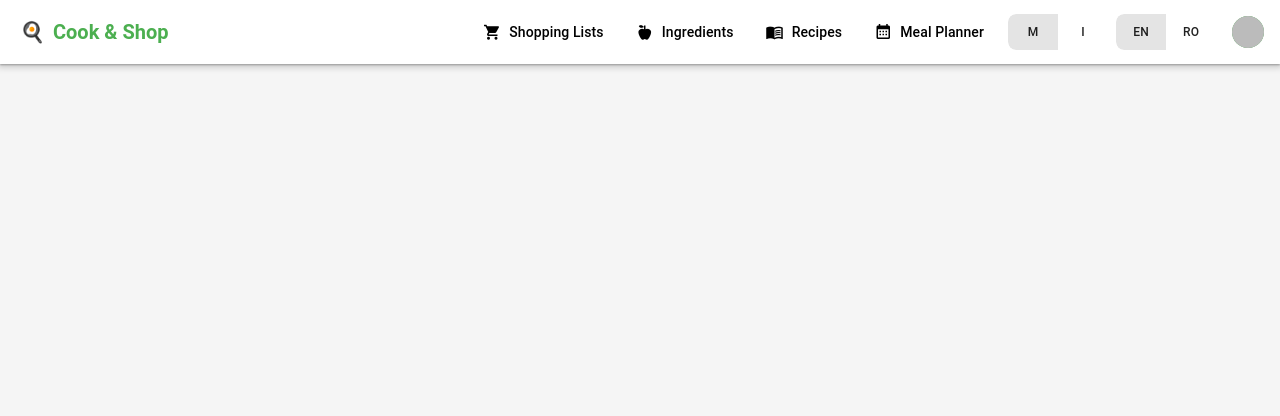
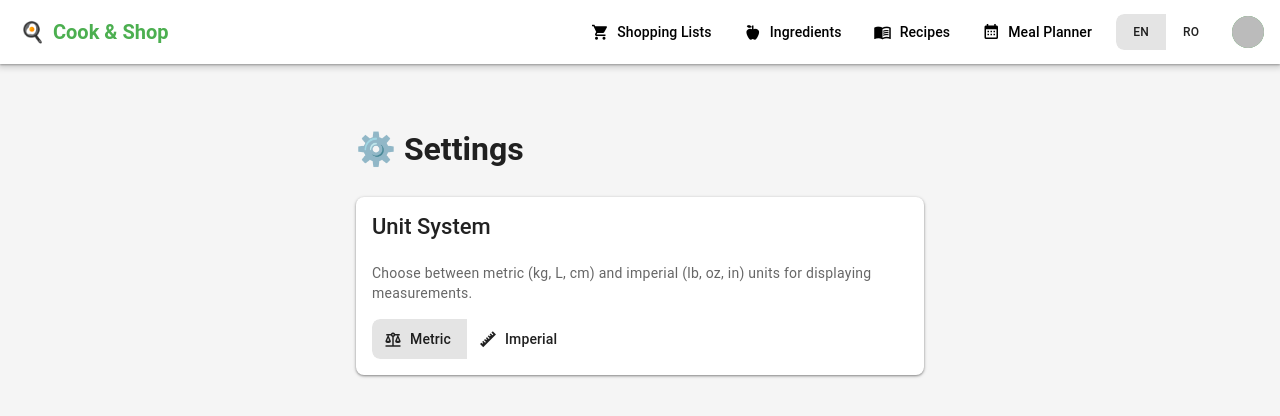
Before and after one commit to danielfracea/Cooking-and-Shopping, a Vue app: page /settings in a window 1280 px wide. Shown: the top 416 px of the page. Built offline with nearby package versions, Linux system fonts and the light colour scheme; no server answers; sample sign-in values are in the browser's storage.

Commit message:
feat: add settings page with unit system, accessible from user dropdown
Agent-Logs-Url: https://github.com/danielfracea/Cooking-and-Shopping/sessions/b8e986e4-fa79-49cd-ab67-b09e8ac5ca97

Co-authored-by: danielfracea <235826647+danielfracea@users.noreply.github.com>

```diff
--- a/src/components/NavBar.vue
+++ b/src/components/NavBar.vue
@@ -13,10 +13,6 @@
         <v-btn :to="'/recipes'" variant="text" prepend-icon="mdi-book-open-variant" rounded="lg">{{ t('nav.recipes') }}</v-btn>
         <v-btn :to="'/meal-planner'" variant="text" prepend-icon="mdi-calendar-month" rounded="lg">{{ t('nav.mealPlanner') }}</v-btn>
       </div>
-      <v-btn-toggle v-model="settingsStore.unitSystem" mandatory density="compact" rounded="lg" class="mr-2" @update:model-value="settingsStore.setUnitSystem">
-        <v-btn value="metric" size="small" :title="t('settings.metric')">M</v-btn>
-        <v-btn value="imperial" size="small" :title="t('settings.imperial')">I</v-btn>
-      </v-btn-toggle>
       <v-btn-toggle v-model="currentLocale" mandatory density="compact" rounded="lg" class="mr-2" @update:model-value="setLocale">
         <v-btn value="en" size="small">EN</v-btn>
         <v-btn value="ro" size="small">RO</v-btn>
@@ -36,6 +32,7 @@
             :subtitle="authStore.user.isGuest ? t('nav.guest') : authStore.user.email"
           />
           <v-divider />
+          <v-list-item prepend-icon="mdi-cog" :title="t('nav.settings')" :to="'/settings'" />
           <v-list-item prepend-icon="mdi-logout" :title="t('nav.signOut')" @click="authStore.signOutUser()" />
         </v-list>
       </v-menu>
@@ -60,11 +57,9 @@
 import { ref, computed } from 'vue'
 import { useI18n } from 'vue-i18n'
 import { useAuthStore } from '../stores/auth'
-import { useSettingsStore } from '../stores/settings'
 
 const { t, locale } = useI18n()
 const authStore = useAuthStore()
-const settingsStore = useSettingsStore()
 const drawer = ref(false)
 const currentLocale = ref(locale.value)
 
--- a/src/i18n/en.js
+++ b/src/i18n/en.js
@@ -5,6 +5,7 @@ export default {
     ingredients: 'Ingredients',
     recipes: 'Recipes',
     mealPlanner: 'Meal Planner',
+    settings: 'Settings',
     signOut: 'Sign Out',
     guest: 'Guest',
   },
@@ -230,7 +231,9 @@ export default {
     shareCopied: 'Share link copied to clipboard!',
   },
   settings: {
+    title: 'Settings',
     unitSystem: 'Unit System',
+    unitSystemDescription: 'Choose between metric (kg, L, cm) and imperial (lb, oz, in) units for displaying measurements.',
     metric: 'Metric',
     imperial: 'Imperial',
   },
--- a/src/i18n/ro.js
+++ b/src/i18n/ro.js
@@ -5,6 +5,7 @@ export default {
     ingredients: 'Ingrediente',
     recipes: 'Rețete',
     mealPlanner: 'Planificator',
+    settings: 'Setări',
     signOut: 'Deconectare',
     guest: 'Vizitator',
   },
@@ -230,7 +231,9 @@ export default {
     shareCopied: 'Linkul de distribuire a fost copiat!',
   },
   settings: {
+    title: 'Setări',
     unitSystem: 'Sistem de unități',
+    unitSystemDescription: 'Alegeți între unități metrice (kg, L, cm) și imperiale (lb, oz, in) pentru afișarea măsurătorilor.',
     metric: 'Metric',
     imperial: 'Imperial',
   },
--- a/src/router/index.js
+++ b/src/router/index.js
@@ -5,6 +5,7 @@ import IngredientsView from '../views/IngredientsView.vue'
 import RecipesView from '../views/RecipesView.vue'
 import SharedListView from '../views/SharedListView.vue'
 import MealPlannerView from '../views/MealPlannerView.vue'
+import SettingsView from '../views/SettingsView.vue'
 
 const routes = [
   { path: '/', redirect: '/shopping-lists' },
@@ -14,6 +15,7 @@ const routes = [
   { path: '/recipes', component: RecipesView },
   { path: '/meal-planner', component: MealPlannerView },
   { path: '/shared', component: SharedListView },
+  { path: '/settings', component: SettingsView },
 ]
 
 export default createRouter({
--- /dev/null
+++ b/src/views/SettingsView.vue
@@ -0,0 +1,32 @@
+<template>
+  <v-container max-width="600">
+    <h1 class="text-h5 font-weight-bold mb-6">⚙️ {{ t('settings.title') }}</h1>
+
+    <v-card rounded="lg" elevation="1">
+      <v-card-title class="text-subtitle-1 font-weight-medium pa-4 pb-2">
+        {{ t('settings.unitSystem') }}
+      </v-card-title>
+      <v-card-text>
+        <p class="text-body-2 text-medium-emphasis mb-4">{{ t('settings.unitSystemDescription') }}</p>
+        <v-btn-toggle
+          v-model="settingsStore.unitSystem"
+          mandatory
+          density="comfortable"
+          rounded="lg"
+          @update:model-value="settingsStore.setUnitSystem"
+        >
+          <v-btn value="metric" prepend-icon="mdi-scale-balance">{{ t('settings.metric') }}</v-btn>
+          <v-btn value="imperial" prepend-icon="mdi-ruler">{{ t('settings.imperial') }}</v-btn>
+        </v-btn-toggle>
+      </v-card-text>
+    </v-card>
+  </v-container>
+</template>
+
+<script setup>
+import { useI18n } from 'vue-i18n'
+import { useSettingsStore } from '../stores/settings'
+
+const { t } = useI18n()
+const settingsStore = useSettingsStore()
+</script>
```
